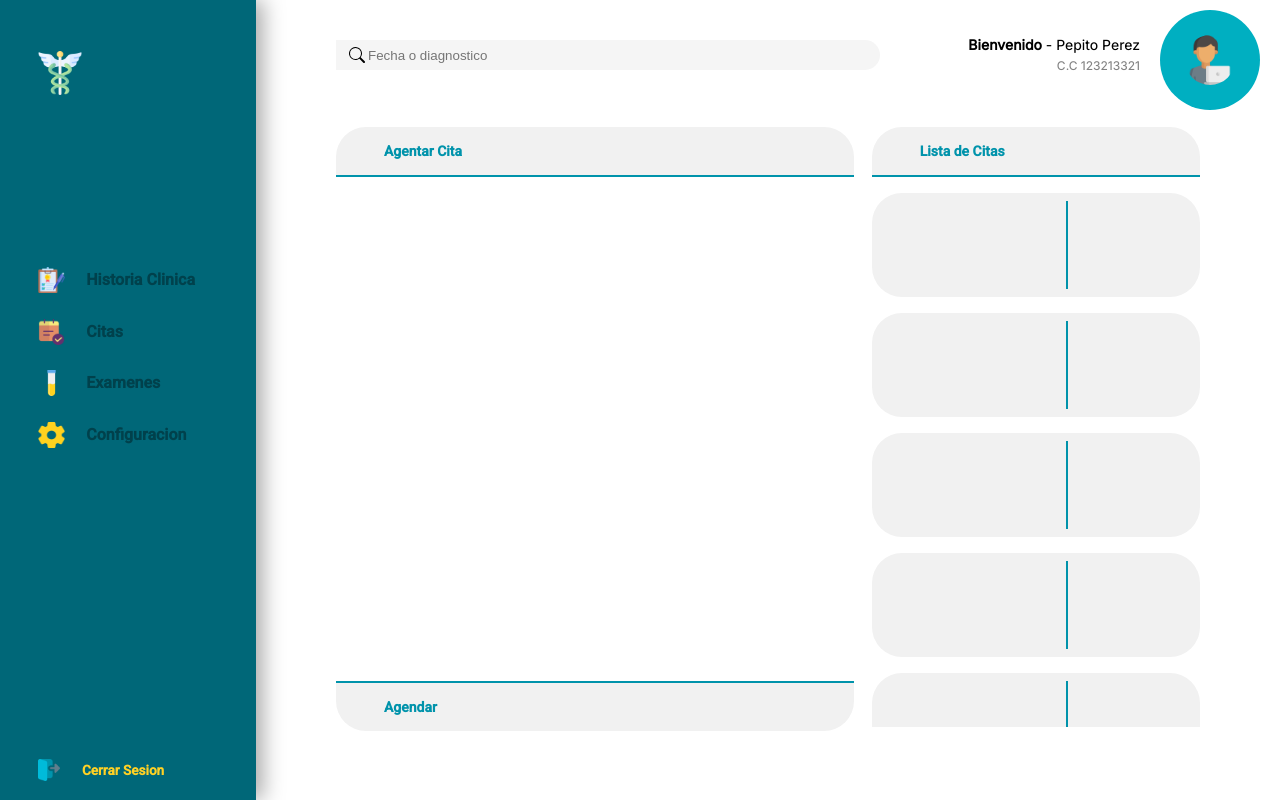
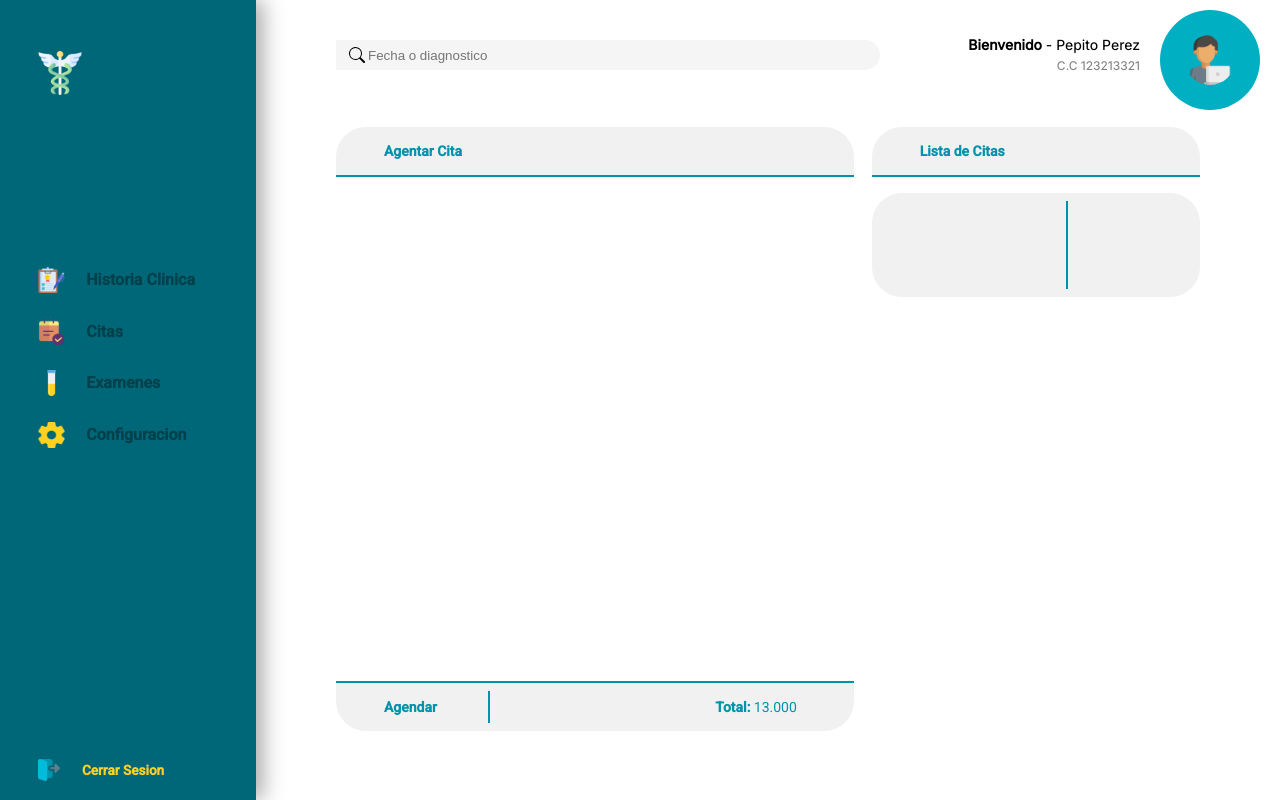
Before and after one commit to ArquitecturaSoftware2230/FrontendAngular, an Angular app in the folder FrontHistorias/: page /user/citas in a window 1280 px wide. Built offline with nearby package versions, Linux system fonts and the light colour scheme.

Commit message:
minor citation interface fixes

```diff
--- a/FrontHistorias/src/app/user/citas/citas.component.css
+++ b/FrontHistorias/src/app/user/citas/citas.component.css
@@ -49,12 +49,14 @@
 }
 
 .text{
+ vertical-align: top;
   display: inline-block;
   margin-left: 6vh;
+  margin-top: 1vh;
   color: #0093AB;
   /* border: 1px solid red; */
-  height: 6vh;
-  line-height: 6vh;
+  height: 4vh;
+  line-height: 4vh;
 }
 
 .item{
--- a/FrontHistorias/src/app/user/citas/citas.component.html
+++ b/FrontHistorias/src/app/user/citas/citas.component.html
@@ -8,7 +8,14 @@
 
     </div>
     <div class="footer">
-      <span class="text"> <b>Agendar</b> </span>
+      <span class="text" style="border-right: 2px solid #0093AB; width: 20%;"> <b>Agendar</b> </span>
+
+      <span class="text" style="width: 50%; text-align: end;">
+        <b>Total: </b>
+        <span>
+          13.000
+        </span>
+      </span>
     </div>
 
   </div>
@@ -23,33 +30,5 @@
       <div class="options"></div>
     </div>
 
-    <div class="item">
-      <div class="data"></div>
-      <div class="options"></div>
-    </div>
-
-    <div class="item">
-      <div class="data"></div>
-      <div class="options"></div>
-    </div>
-
-    <div class="item">
-      <div class="data"></div>
-      <div class="options"></div>
-    </div>
-    <div class="item">
-      <div class="data"></div>
-      <div class="options"></div>
-    </div>
-    <div class="item">
-      <div class="data"></div>
-      <div class="options"></div>
-    </div>
-    <div class="item">
-      <div class="data"></div>
-      <div class="options"></div>
-    </div>
-
-
   </div>
 </div>
```
